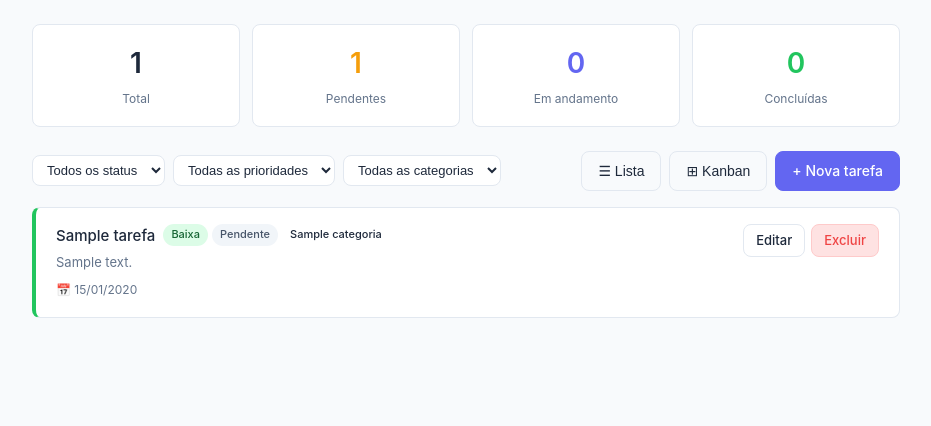
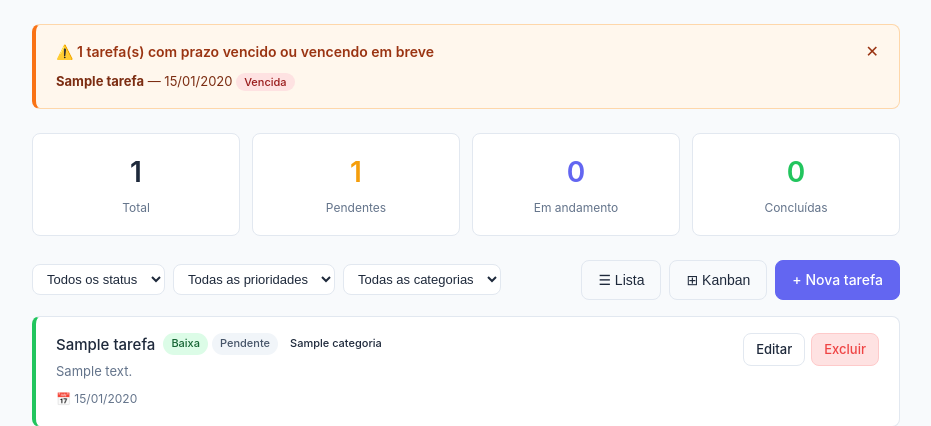
Before and after one commit to RodrigoNs09/Gerenciador-de-Tarefas, a PHP site: page / in a window 1280 px wide. Shown: the part 58-484 px from the top of the page, without its empty margins (174-1105 px from the left). Run offline with PHP 8.4, Linux system fonts and the light colour scheme; a user stored in the database is signed in; tables that the repository leaves empty hold one stand-in row (values such as "Sample post").

Commit message:
feat: adiciona notificações de prazo com badge na aba

```diff
--- a/assets/css/style.css
+++ b/assets/css/style.css
@@ -216,3 +216,74 @@ body.dark .form-group textarea {
     color: #fff;
     border-color: var(--primary);
 }
+
+/* --- Notificações de Prazo --- */
+.prazo-banner {
+    background: #fff7ed;
+    border: 1px solid #fed7aa;
+    border-left: 4px solid #f97316;
+    border-radius: var(--radius);
+    padding: 1rem 1.25rem;
+    margin-bottom: 1.5rem;
+}
+
+.prazo-banner-header {
+    display: flex;
+    justify-content: space-between;
+    align-items: center;
+    font-weight: 600;
+    font-size: 14px;
+    color: #9a3412;
+    margin-bottom: 8px;
+}
+
+.prazo-close {
+    background: none;
+    border: none;
+    cursor: pointer;
+    color: #9a3412;
+    font-size: 16px;
+}
+
+.prazo-lista {
+    list-style: none;
+    padding: 0;
+    margin: 0;
+    display: flex;
+    flex-direction: column;
+    gap: 4px;
+}
+
+.prazo-lista li {
+    font-size: 13px;
+    color: #7c2d12;
+}
+
+.badge-vencida {
+    background: #fee2e2;
+    color: #991b1b;
+    font-size: 11px;
+    padding: 2px 8px;
+    border-radius: 20px;
+    font-weight: 500;
+}
+
+.badge-hoje {
+    background: #fff7ed;
+    color: #c2410c;
+    font-size: 11px;
+    padding: 2px 8px;
+    border-radius: 20px;
+    font-weight: 500;
+    border: 1px solid #fed7aa;
+}
+
+body.dark .prazo-banner {
+    background: #431407;
+    border-color: #9a3412;
+}
+
+body.dark .prazo-banner-header,
+body.dark .prazo-lista li {
+    color: #fdba74;
+}
--- a/assets/js/main.js
+++ b/assets/js/main.js
@@ -69,3 +69,12 @@ function alternarVisao(visao) {
         kanban.style.display = 'none';
     }
 }
+
+// --- Badge no título da aba ---
+const prazoBanner = document.getElementById('prazoBanner');
+if (prazoBanner) {
+    const qtd = document.querySelectorAll('.prazo-lista li').length;
+    if (qtd > 0) {
+        document.title = '(' + qtd + ') ' + document.title;
+    }
+}
--- a/index.php
+++ b/index.php
@@ -82,6 +82,44 @@ $conn->close();
     </nav>
 
     <main class="container">
+        <?php
+// Verifica tarefas vencidas ou vencendo hoje
+$hoje = date('Y-m-d');
+$conn2 = conectar();
+$alertas = $conn2->prepare('SELECT titulo, prazo FROM tarefas WHERE usuario_id = ? AND status != "concluida" AND prazo <= ? AND prazo IS NOT NULL ORDER BY prazo ASC');
+$cinco_dias = date('Y-m-d', strtotime('+7 days'));
+$alertas->bind_param('is', $usuario['id'], $cinco_dias);
+$alertas->execute();
+$tarefas_prazo = $alertas->get_result()->fetch_all(MYSQLI_ASSOC);
+$conn2->close();
+?>
+
+<?php if (!empty($tarefas_prazo)): ?>
+<div class="prazo-banner" id="prazoBanner">
+    <div class="prazo-banner-header">
+        <span>⚠️ <?= count($tarefas_prazo) ?> tarefa(s) com prazo vencido ou vencendo em breve</span>
+        <button onclick="document.getElementById('prazoBanner').style.display='none'" class="prazo-close">✕</button>
+    </div>
+    <ul class="prazo-lista">
+        <?php foreach ($tarefas_prazo as $t): ?>
+            <li>
+                <strong><?= htmlspecialchars($t['titulo']) ?></strong>
+                — <?= date('d/m/Y', strtotime($t['prazo'])) ?>
+                <?php
+    if ($t['prazo'] < $hoje) {
+        echo '<span class="badge-vencida">Vencida</span>';
+    } elseif ($t['prazo'] === $hoje) {
+        echo '<span class="badge-hoje">Vencendo hoje</span>';
+    } else {
+        $dias = (strtotime($t['prazo']) - strtotime($hoje)) / 86400;
+        echo '<span class="badge-hoje">Vence em ' . (int)$dias . ' dia(s)</span>';
+    }
+?>
+            </li>
+        <?php endforeach; ?>
+    </ul>
+</div>
+<?php endif; ?>
         <div class="stats-grid">
             <div class="stat-card">
                 <span class="stat-number"><?= $totais['total'] ?></span>
```
Also changed, not shown: README.md.
